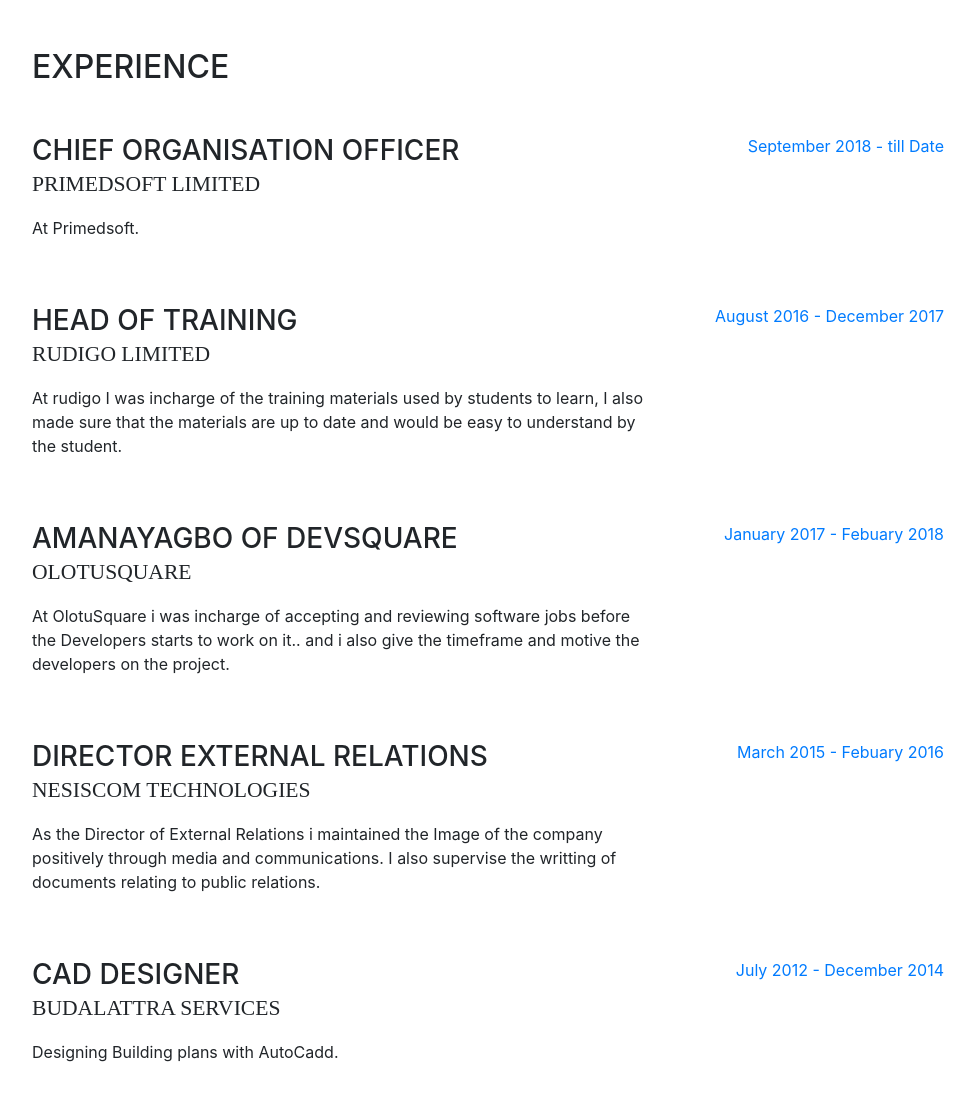
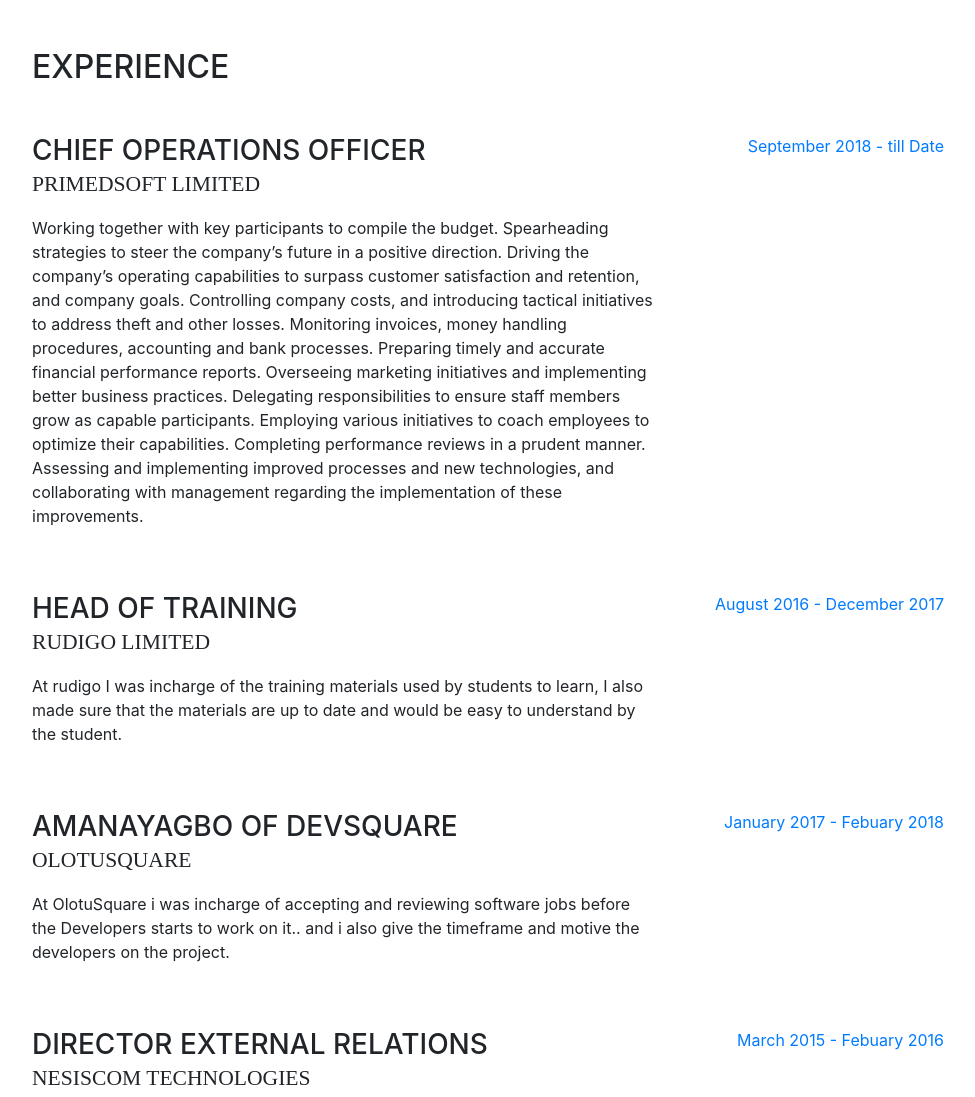
Before and after one commit to Alphadude/alphadude.github.io, a website with bundled scripts: page index.html in a window 1280 px wide. Shown: the part 800-1897 px from the top of the page, without its empty margins (288-1263 px from the left). Built offline with nearby package versions, Linux system fonts and the light colour scheme; a web font is replaced by a local one.

Commit message:
Added details
for the Primedsoft Position

```diff
--- a/index.html
+++ b/index.html
@@ -129,9 +129,19 @@
 
            <div class="resume-item d-flex flex-column flex-md-row mb-5">
             <div class="resume-content mr-auto">
-              <h3 class="mb-0">Chief Organisation Officer</h3>
+              <h3 class="mb-0">Chief Operations Officer</h3>
               <div class="subheading mb-3">PrimedSoft Limited</div>
-              <p>At Primedsoft.</p>
+              <p>Working together with key participants to compile the budget.
+Spearheading strategies to steer the company’s future in a positive direction.
+Driving the company’s operating capabilities to surpass customer satisfaction and retention, and company goals.
+Controlling company costs, and introducing tactical initiatives to address theft and other losses.
+Monitoring invoices, money handling procedures, accounting and bank processes.
+Preparing timely and accurate financial performance reports.
+Overseeing marketing initiatives and implementing better business practices.
+Delegating responsibilities to ensure staff members grow as capable participants.
+Employing various initiatives to coach employees to optimize their capabilities.
+Completing performance reviews in a prudent manner.
+Assessing and implementing improved processes and new technologies, and collaborating with management regarding the implementation of these improvements.</p>
             </div>
             <div class="resume-date text-md-right">
               <span class="text-primary">September 2018 - till Date</span>
```
